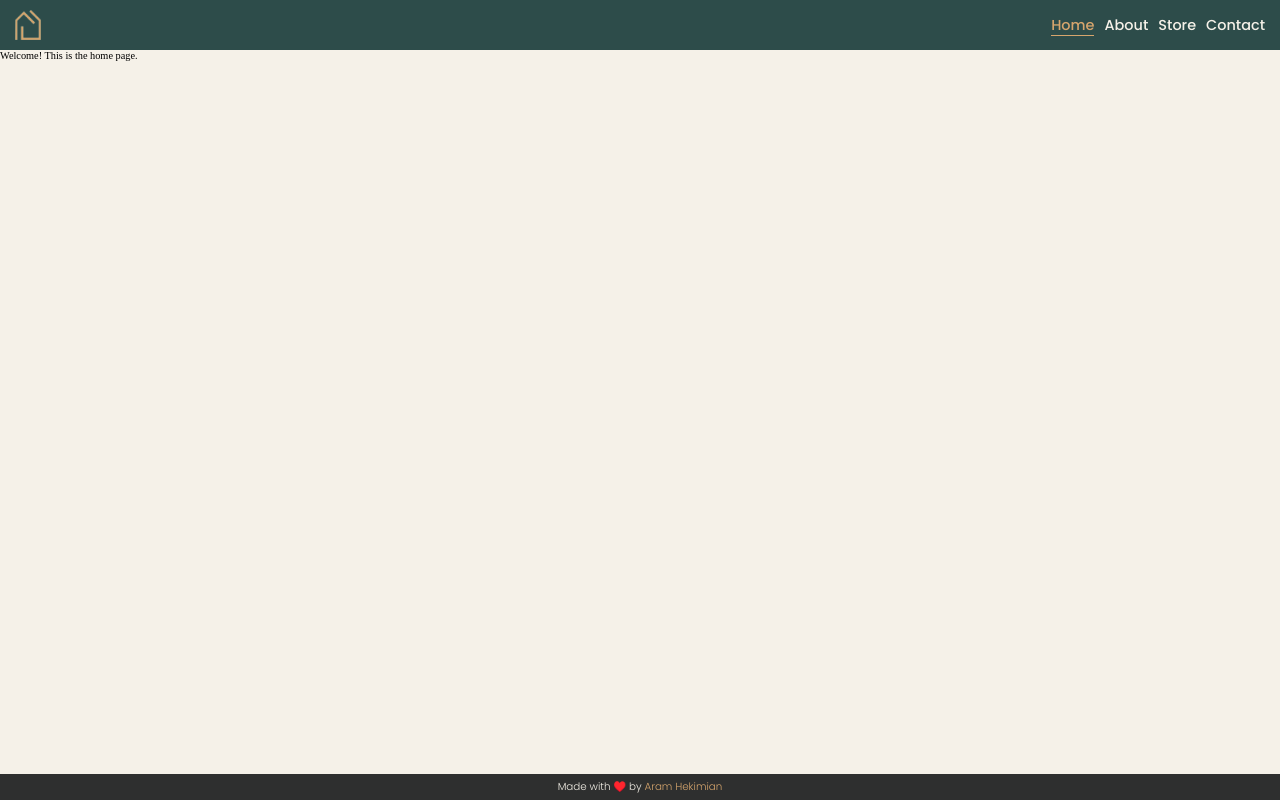
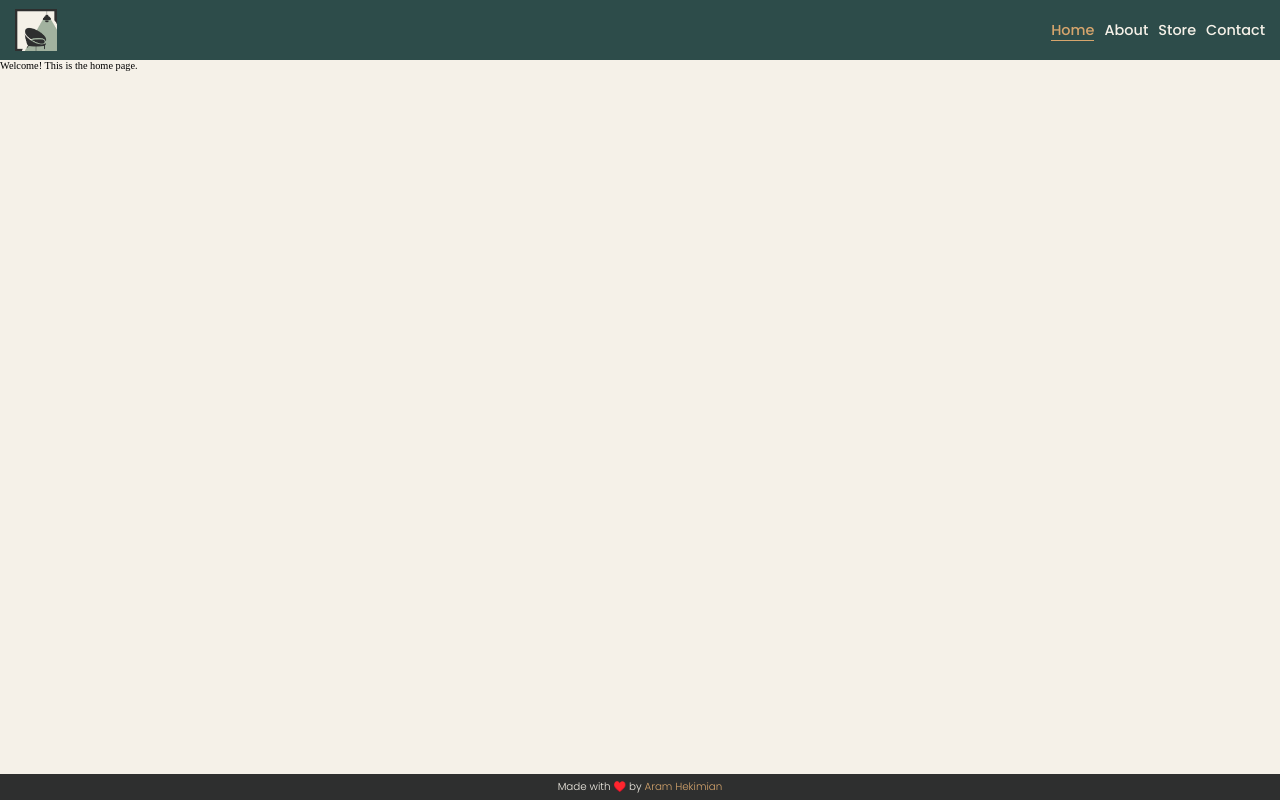
Before and after one commit to Hekimianz/living-loft, a React (Vite) app: page / in a window 1280 px wide. Built offline with nearby package versions, Linux system fonts and the light colour scheme.

Commit message:
Redisigned logo

```diff
--- a/src/main.css
+++ b/src/main.css
@@ -43,7 +43,7 @@
 
 nav {
   background: #2d4c4a;
-  height: 50px;
+  height: 60px;
   color: #f5f1e8;
   font-size: 1.4rem;
   display: flex;
@@ -54,7 +54,7 @@
 }
 
 nav img {
-  height: 60%;
+  height: 70%;
 }
 
 nav ul {
```
Also changed, not shown: public/favicon.png, src/assets/logo.png.
